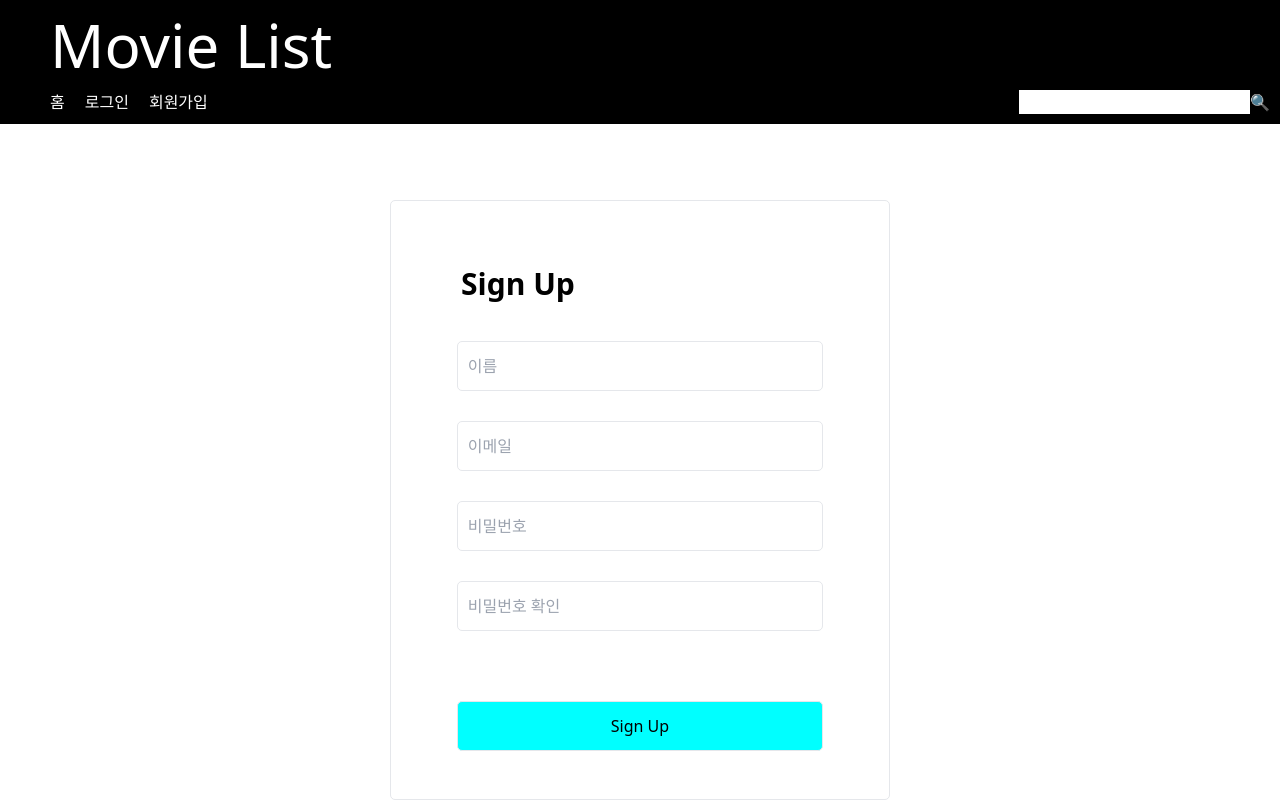
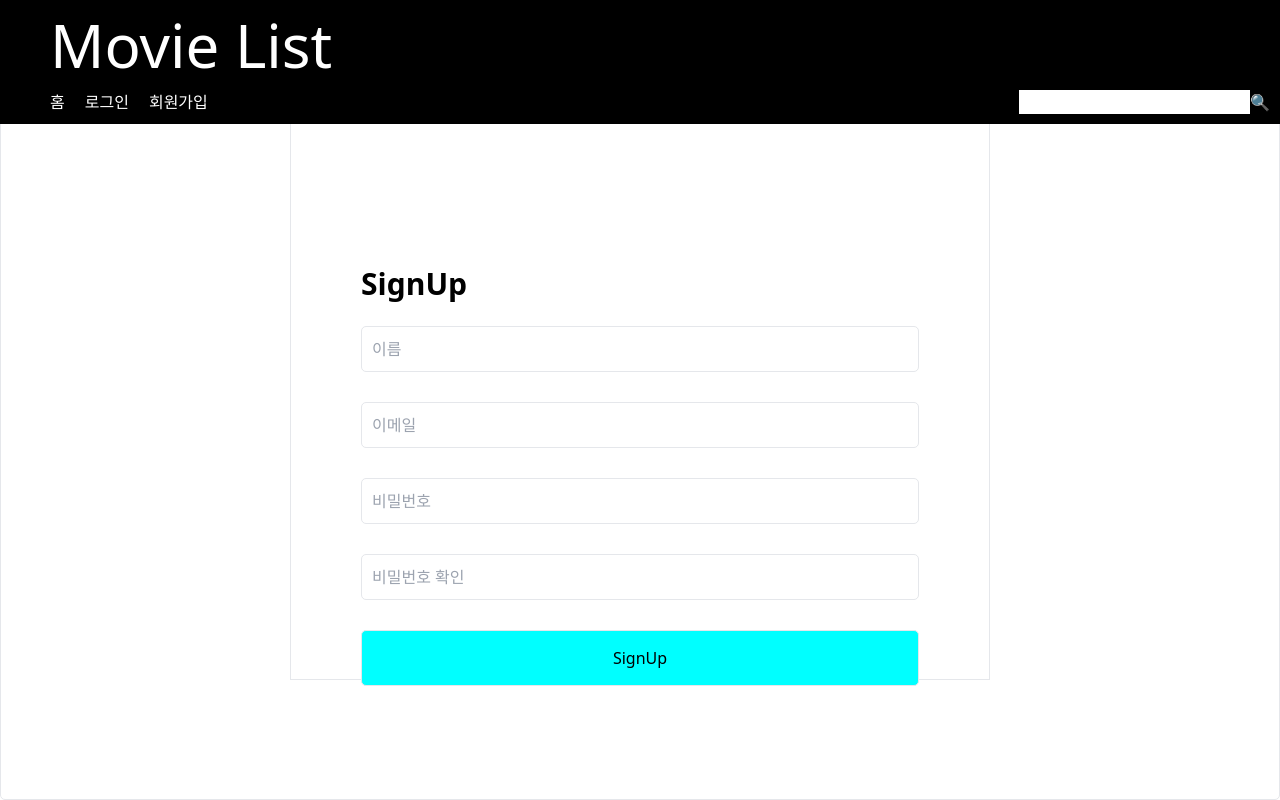
Before and after one commit to Gu-Sul/MovieProject, a React (Vite) app: page /sign-up in a window 1280 px wide. Built offline with nearby package versions, Linux system fonts and the light colour scheme; no server answers.

Commit message:
misson 3

```diff
--- a/src/App.jsx
+++ b/src/App.jsx
@@ -65,13 +65,9 @@ function App() {
 
   return (
     <div>
-      <Link to="/" className="header">
-        <div className="text-[60px] bg-black text-[white] pl-[50px] cursor-pointer  ">
-          Movie List
+      <div className="header">
+        <NavBar />
       </div>
-      </Link>
-      <NavBar />
-      <main className="flex justify-center items-center flex-col ">
       <Routes>
         <Route path="/" element={<Main movies={movies} />} />
         <Route path="/detail/:movieId" element={<Detail />} />
@@ -80,7 +76,6 @@ function App() {
         <Route path="/search/:searchValue" element={<Search />} />
       </Routes>
       {loading && <div className="flex-none">데이터를 불러오는 중...</div>}
-      </main>
     </div>
   );
 }
--- a/src/App.scss
+++ b/src/App.scss
@@ -1,4 +1,4 @@
-main {
+.cardHover {
   section {
     transition: 0.3s;
     &:hover {
@@ -15,11 +15,3 @@ main {
   background-color: black;
   color: white;
 }
-
-.n {
-  position: fixed;
-  top: 80px; /* 제목 아래에 위치하도록 조정 */
-  width: 100%;
-  z-index: 999;
-  border-bottom: 1px solid #ddd;
-}
--- a/src/components/MovieDetail.jsx
+++ b/src/components/MovieDetail.jsx
@@ -48,12 +48,10 @@ export const MovieDetail = () => {
   const genreNames = genre.map((genre) => genre.name).join(", ");
 
   return (
-    <div
-      style={{ background: backDropImage }}
-      className="flex p-[20px] gap-[60px] w-[65vw] items-center  mt-[200px]"
-    >
-      <img className="h-[400px]" src={posterUrl} alt={movie.id} />
-      <div>
+    <div className="flex justify-center items-centers min-h-screen w-full">
+      <div className=" flex justify-center items-centers px-[90px] py-[200px] w-[80%] h-[60vh]">
+        <img className="  h-[400px] p-[20px]" src={posterUrl} alt={movie.id} />
+        <div className="py-[100px]">
           <div className="flex justify-between text-[30px] font-[900] mb-[20px]">
             {movie.title}
             <span className="text-[15px] font-[600] flex items-end justify-center ">
@@ -65,5 +63,6 @@ export const MovieDetail = () => {
           <p>{movie.overview}</p>
         </div>
       </div>
+    </div>
   );
 };
--- a/src/components/NavBar.jsx
+++ b/src/components/NavBar.jsx
@@ -23,6 +23,12 @@ export const NavBar = () => {
   };
 
   return (
+    <div>
+      <Link to="/">
+        <div className="text-[60px] bg-black text-[white] pl-[50px] cursor-pointer  ">
+          Movie List
+        </div>
+      </Link>
       <nav className="flex  bg-black text-[white] p-[10px] fixed top-[80px] w-[100%] z-[999]">
         <Link to="/">
           <span className="m-[10px] ml-[40px] cursor-pointer  ">홈</span>
@@ -38,5 +44,6 @@ export const NavBar = () => {
           <button onClick={() => navigate(`/search/${inputValue}`)}>🔍</button>
         </div>
       </nav>
+    </div>
   );
 };
--- a/src/page/Login.jsx
+++ b/src/page/Login.jsx
@@ -1,26 +1,28 @@
 export const Login = () => {
   return (
     <>
-      <div className=" w-[500px] h-[600px] border mt-[200px] rounded-[5px]">
-        <h1 className=" ml-[50px] mt-10 text-[30px] font-[900]">Login</h1>
-        <form className="flex flex-col justify-center items-center gap-[30px]  h-[45vh] ">
+      <div className=" flex items-center justify-center flex-col min-h-screen w-full border  rounded-[5px]">
+        <div className="border px-[70px] py-[120px] w-[600px] h-[60vh]">
+          <h1 className="  text-[30px] font-[900] py-[20px]">Login</h1>
+          <form className=" flex flex-col justify-center items-center gap-[30px] w-full ">
             <input
               type="email"
-            className="border rounded-[5px] w-[80%] h-[50px] p-[10px]"
+              className="border rounded-[5px] w-full p-[10px] "
               placeholder="아이디"
             />
 
             <input
               type="password"
-            className="border rounded-[5px] w-[80%] h-[50px] p-[10px]"
+              className="border rounded-[5px] w-full p-[10px]"
               placeholder="비밀번호"
             />
 
-          <button className="bg-[aqua] border rounded-[5px] w-[80%] h-[50px] mt-[50px] ">
+            <button className="bg-[aqua] border rounded-[5px] p-[15px] pt-[20px]  w-full">
               Login
             </button>
           </form>
         </div>
+      </div>
     </>
   );
 };
--- a/src/page/Main.jsx
+++ b/src/page/Main.jsx
@@ -2,7 +2,7 @@ import MovieCard from "../components/MovieCard";
 
 const Main = ({ movies }) => {
   return (
-    <div className="flex flex-wrap gap-[20px] justify-center mt-[130px] px-[150px]">
+    <div className="flex flex-wrap gap-[20px] justify-center mt-[130px] px-[150px] cardHover">
       {movies.map((movies) => (
         <MovieCard key={movies.id} movies={movies} />
       ))}
--- a/src/page/SignUp.jsx
+++ b/src/page/SignUp.jsx
@@ -1,33 +1,38 @@
 export const SignUp = () => {
   return (
     <>
-      <div className=" w-[500px] h-[600px] border mt-[200px] rounded-[5px] p-[20px]">
-        <h1 className=" ml-[50px] mt-10 text-[30px] font-[900]">Sign Up</h1>
-        <form className="flex flex-col justify-center items-center gap-[30px]  h-[60vh] ">
+      <div className=" flex items-center justify-center flex-col min-h-screen w-full border  rounded-[5px]">
+        <div className="border px-[70px] py-[120px] w-[700px] h-[70vh]">
+          <h1 className="  text-[30px] font-[900] py-[20px]">SignUp</h1>
+          <form className=" flex flex-col justify-center items-center gap-[30px] w-full ">
             <input
               type="text"
-            className="border rounded-[5px] w-[80%] h-[50px] p-[10px]"
+              className="border rounded-[5px] w-full p-[10px] "
               placeholder="이름"
             />
+
             <input
               type="email"
-            className="border rounded-[5px] w-[80%] h-[50px] p-[10px]"
+              className="border rounded-[5px] w-full p-[10px] "
               placeholder="이메일"
             />
+
             <input
               type="password"
-            className="border rounded-[5px] w-[80%] h-[50px] p-[10px]"
+              className="border rounded-[5px] w-full p-[10px]"
               placeholder="비밀번호"
             />
             <input
               type="password"
-            className="border rounded-[5px] w-[80%] h-[50px] p-[10px]"
+              className="border rounded-[5px] w-full p-[10px]"
               placeholder="비밀번호 확인"
             />
-          <button className="bg-[aqua] border rounded-[5px] w-[80%] h-[50px] mt-[40px]">
-            Sign Up
+
+            <button className="bg-[aqua] border rounded-[5px] p-[15px]  w-full">
+              SignUp
             </button>
           </form>
+        </div>
       </div>
     </>
   );
```
Lines whose indentation alone changed are shown as unchanged.
